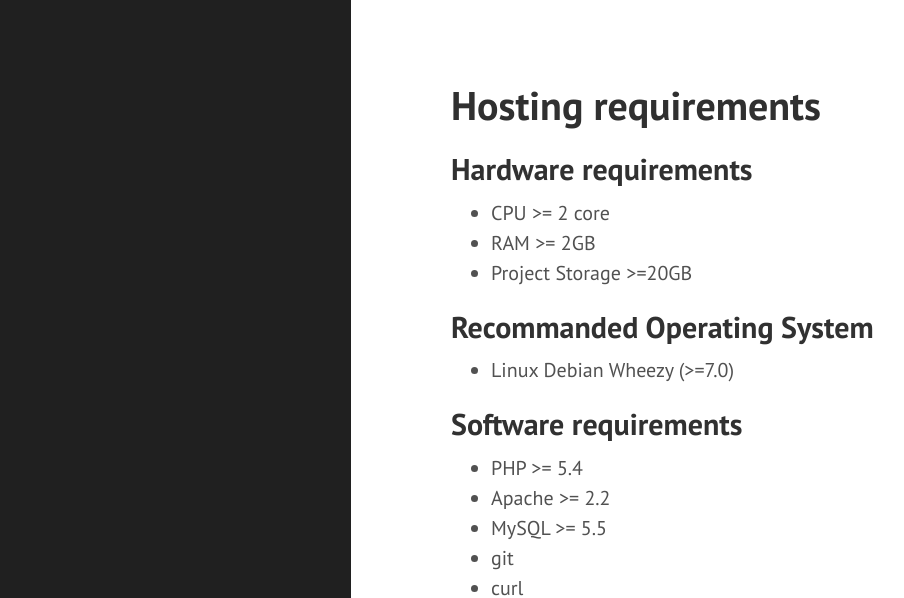
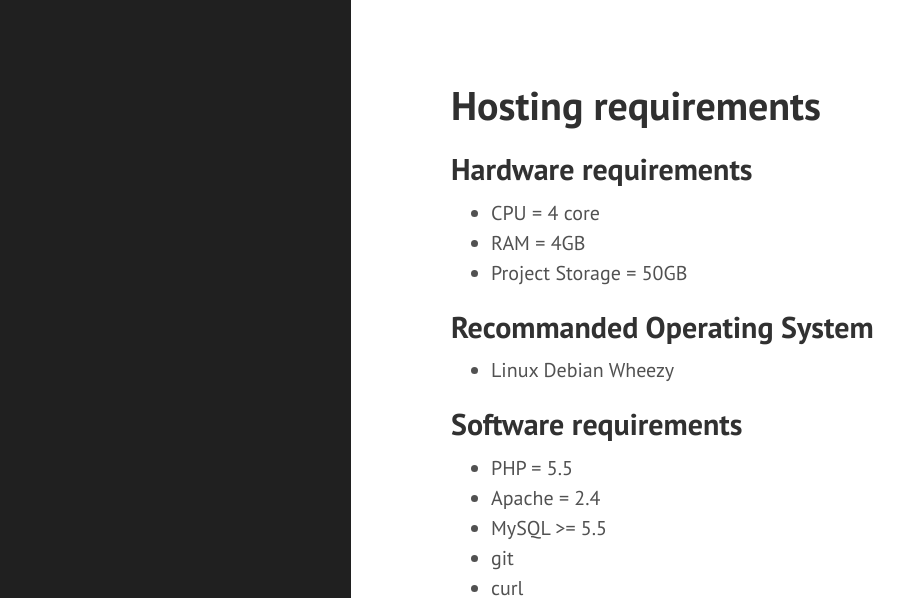
Before and after one commit to le-phare/le-phare.github.io, a Jekyll site: the page built from requirements_ima.md, in a window 1280 px wide and 900 px high. Shown: the top 598 px of the window, without its empty margins (9-913 px from the left). Built offline with Jekyll 4.4.1, drawn with Linux system fonts in a browser that asks for light colours; Markdown is read by kramdown in place of the engine named in the settings.

Commit message:
Update requirements_ima.md

```diff
--- a/requirements_ima.md
+++ b/requirements_ima.md
@@ -5,18 +5,18 @@ title: Hosting requirements
 
 ## Hardware requirements
 
- * CPU >= 2 core
- * RAM >= 2GB
- * Project Storage >=20GB
+ * CPU = 4 core
+ * RAM = 4GB
+ * Project Storage = 50GB
 
 ## Recommanded Operating System
 
- * Linux Debian Wheezy (>=7.0)
+ * Linux Debian Wheezy
 
 ## Software requirements
 
- - PHP >= 5.4
- - Apache >= 2.2
+ - PHP = 5.5
+ - Apache = 2.4
  - MySQL >= 5.5
  - git
  - curl
```
